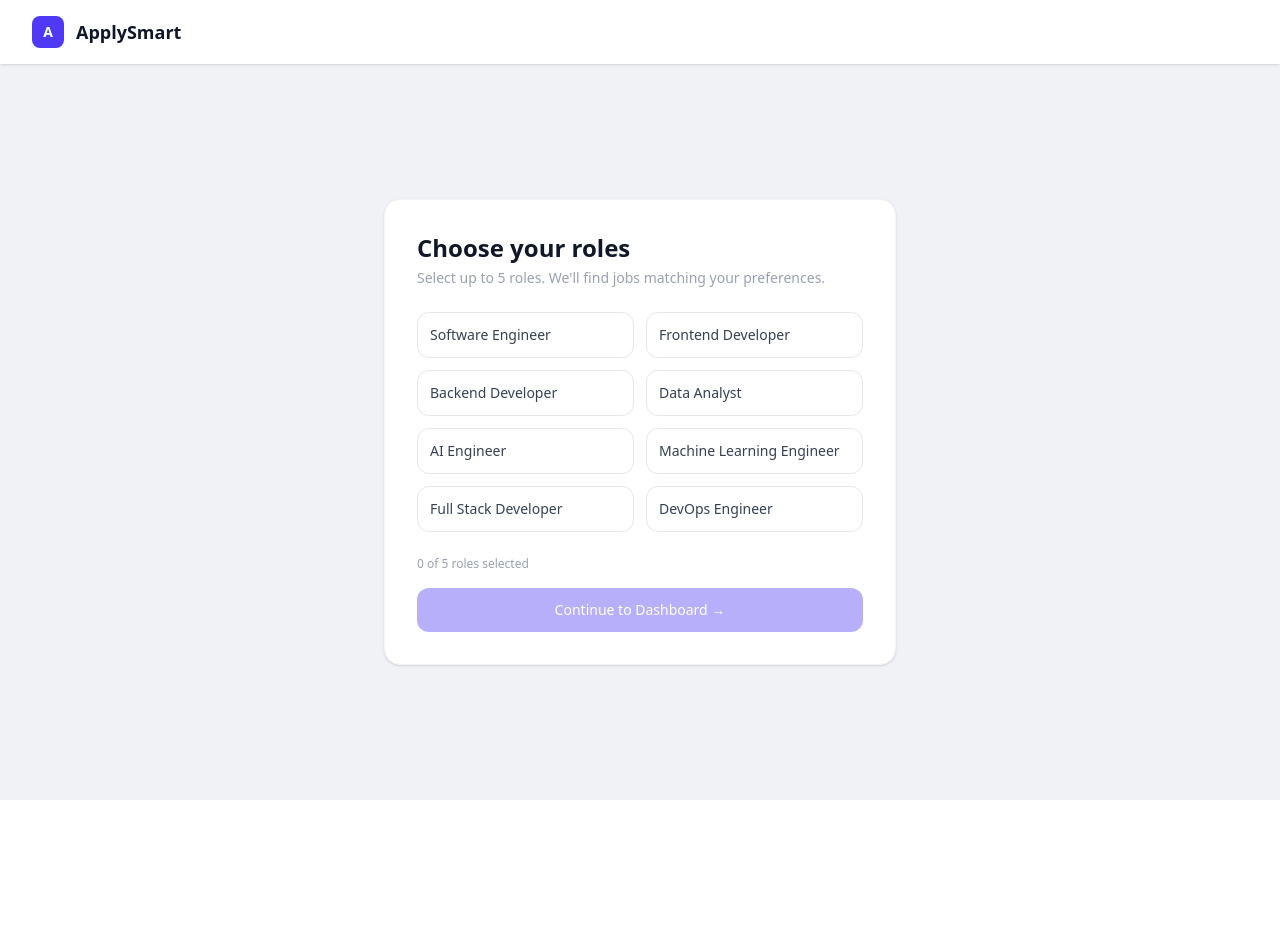
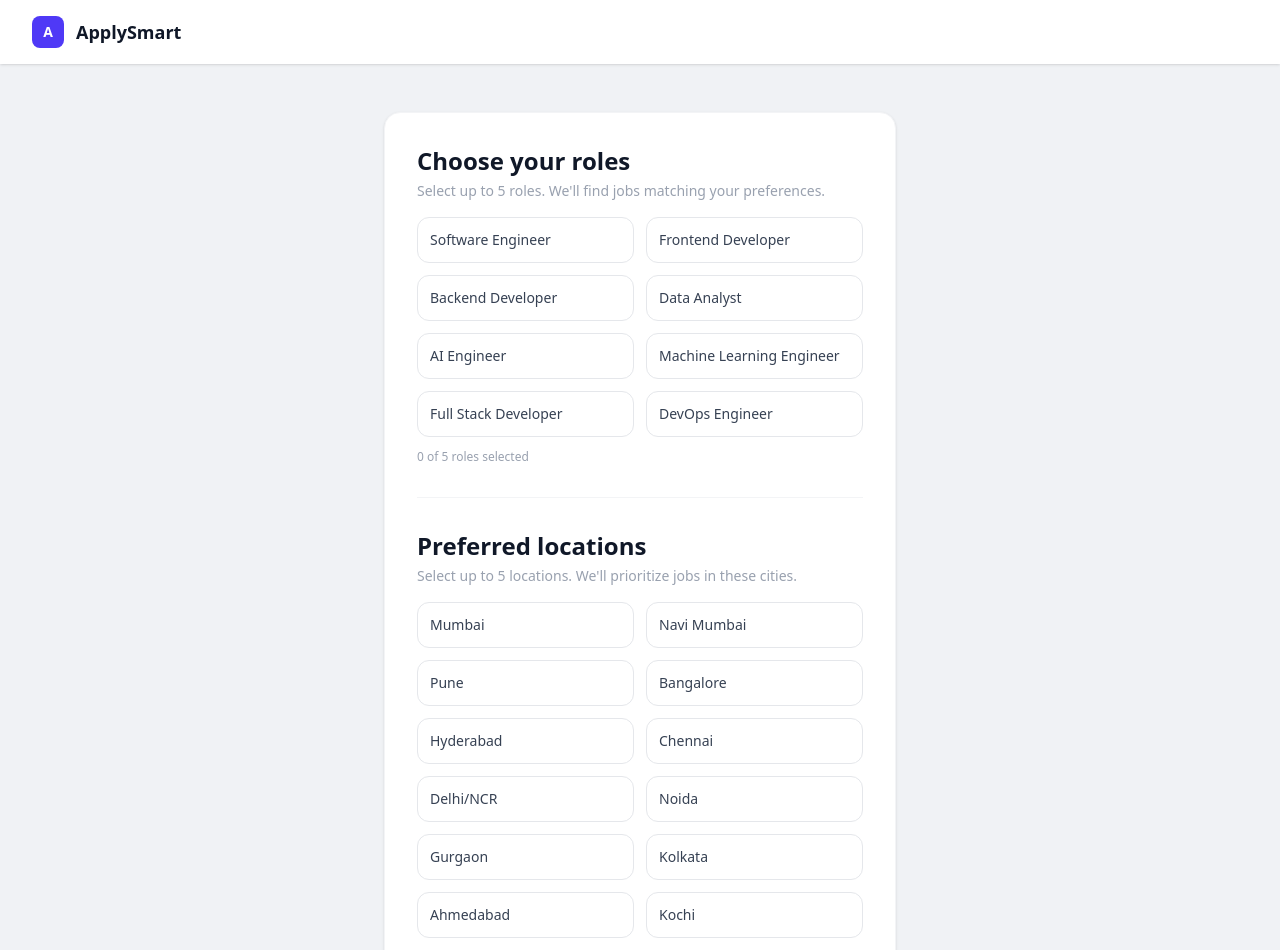
Before and after one commit to parth7547/applysmart-app, a Next.js app: page /preferences in a window 1280 px wide. Shown: the top 950 px of the page. Before the commit the page ends 800 px from the top, so only its background shows below. Built offline with nearby package versions, Linux system fonts and the light colour scheme; no server answers.

Commit message:
feat: location preference, experience filter, search, refresh button

```diff
--- a/app/api/jobs/route.ts
+++ b/app/api/jobs/route.ts
@@ -12,19 +12,19 @@ export async function GET(request: Request) {
   const email = searchParams.get("email")
 
   let roles: string[] = []
+  let locations: string[] = []
   let swipedJobs: string[] = []
 
   if (email) {
 
     const { data } = await supabase
       .from("user_preferences")
-      .select("roles")
+      .select("roles, locations")
       .eq("user_email", email)
       .single()
 
-    if (data?.roles) {
-      roles = data.roles
-    }
+    if (data?.roles) roles = data.roles
+    if (data?.locations) locations = data.locations
 
     const { data: swipeData } = await supabase
       .from("swipes")
@@ -36,21 +36,19 @@ export async function GET(request: Request) {
     }
   }
 
-  if (roles.length === 0) {
-    roles = ["Software Engineer"]
-  }
+  if (roles.length === 0) roles = ["Software Engineer"]
+  if (locations.length === 0) locations = ["India"]
 
   let allJobs: any[] = []
 
   for (const role of roles) {
+    for (const location of locations) {
 
-    const query = `${role} fresher india`
+      const query = `${role} fresher ${location}`
 
       const response = await fetch(
         `https://serpapi.com/search.json?engine=google_jobs&q=${encodeURIComponent(query)}&hl=en&gl=in&api_key=${process.env.SERPAPI_KEY}`,
-      {
-        next: { revalidate: 3600 }
-      }
+        { next: { revalidate: 3600 } }
       )
 
       const json = await response.json()
@@ -66,6 +64,7 @@ export async function GET(request: Request) {
 
       allJobs = [...allJobs, ...jobs]
     }
+  }
 
   // remove jobs already swiped
   const filteredJobs = allJobs.filter(
@@ -77,5 +76,5 @@ export async function GET(request: Request) {
     new Map(filteredJobs.map(job => [job.title, job])).values()
   )
 
-  return NextResponse.json(uniqueJobs.slice(0, 15))
+  return NextResponse.json(uniqueJobs.slice(0, 20))
 }
--- a/app/dashboard/page.tsx
+++ b/app/dashboard/page.tsx
@@ -164,7 +164,7 @@ export default function Dashboard() {
         </div>
 
         {/* Center — Swipe Card */}
-        <div className="flex-1 flex flex-col items-center justify-center">
+        <div className="flex-1 flex flex-col items-center justify-start pt-2">
           <SwipeCard
             session={session}
             incrementApplied={() => setAppliedCount(prev => prev + 1)}
@@ -228,16 +228,17 @@ function SwipeCard({
 }: any) {
 
   const [jobs, setJobs] = useState<any[]>([])
+  const [filteredJobs, setFilteredJobs] = useState<any[]>([])
   const [jobIndex, setJobIndex] = useState(0)
   const [showDetails, setShowDetails] = useState(false)
   const [loading, setLoading] = useState(true)
   const [dragDirection, setDragDirection] = useState<"left" | "right" | null>(null)
-
-  useEffect(() => {
-
-    if (!session?.user?.email) return
+  const [searchQuery, setSearchQuery] = useState("")
+  const [experienceFilter, setExperienceFilter] = useState<"All" | "Fresher" | "Internship" | "Full Time">("All")
 
   const fetchJobs = async () => {
+    setLoading(true)
+    setJobIndex(0)
     try {
       const res = await fetch(`/api/jobs?email=${session.user.email}`)
       const data = await res.json()
@@ -249,25 +250,104 @@ function SwipeCard({
     }
   }
 
+  useEffect(() => {
+    if (!session?.user?.email) return
     fetchJobs()
-
   }, [session?.user?.email])
 
+  // Filter jobs whenever search or experience filter changes
+  useEffect(() => {
+    let result = [...jobs]
+
+    if (searchQuery.trim() !== "") {
+      const words = searchQuery.toLowerCase().split(" ").filter(Boolean)
+      result = result.filter(job => {
+        const text = `${job.title} ${job.company} ${job.location} ${job.description}`.toLowerCase()
+        return words.every(word => text.includes(word))
+      })
+    }
+
+    if (experienceFilter !== "All") {
+      result = result.filter(job => {
+        const text = (job.title + " " + job.description).toLowerCase()
+        if (experienceFilter === "Internship") return text.includes("intern")
+        if (experienceFilter === "Fresher") return text.includes("fresher") || text.includes("entry level") || text.includes("entry-level") || text.includes("graduate")
+        if (experienceFilter === "Full Time") return !text.includes("intern")
+        return true
+      })
+    }
+
+    setFilteredJobs(result)
+    setJobIndex(0)
+  }, [jobs, searchQuery, experienceFilter])
+
   if (loading) return (
-    <div className="flex flex-col items-center gap-3 text-gray-400">
+    <div className="flex flex-col items-center gap-3 text-gray-400 mt-20">
       <div className="w-10 h-10 border-4 border-indigo-200 border-t-indigo-600 rounded-full animate-spin"></div>
       <p className="text-sm">Finding jobs for you...</p>
     </div>
   )
 
-  if (!jobs.length) return <p className="text-gray-500 text-sm">No jobs found.</p>
+  if (!jobs.length) return <p className="text-gray-500 text-sm mt-20">No jobs found.</p>
 
-  if (jobIndex >= jobs.length) {
   return (
-      <div className="flex flex-col items-center justify-center gap-4 text-center">
+    <div className="flex flex-col items-center w-full max-w-xl">
+
+      {/* Search Bar */}
+      <div className="w-full mb-3">
+        <input
+          type="text"
+          placeholder="Search by title, company or location..."
+          value={searchQuery}
+          onChange={e => setSearchQuery(e.target.value)}
+          className="w-full px-4 py-2.5 rounded-xl border border-gray-200 bg-white text-sm text-gray-700 focus:outline-none focus:ring-2 focus:ring-indigo-300"
+        />
+      </div>
+
+      {/* Experience Filter + Refresh */}
+      <div className="w-full flex items-center gap-2 mb-4">
+        {(["All", "Fresher", "Internship", "Full Time"] as const).map(type => (
+          <button
+            key={type}
+            onClick={() => setExperienceFilter(type)}
+            className={`px-3 py-1.5 rounded-full text-xs font-medium border transition
+              ${experienceFilter === type
+                ? "bg-indigo-600 text-white border-indigo-600"
+                : "bg-white text-gray-600 border-gray-200 hover:border-indigo-300 hover:text-indigo-600"
+              }`}
+          >
+            {type}
+          </button>
+        ))}
+
+        <button
+          onClick={fetchJobs}
+          className="ml-auto px-3 py-1.5 rounded-full text-xs font-medium border border-gray-200 bg-white text-gray-600 hover:border-indigo-300 hover:text-indigo-600 transition"
+        >
+          🔄 Refresh
+        </button>
+      </div>
+
+      {/* No results after filter */}
+      {filteredJobs.length === 0 && (
+        <div className="flex flex-col items-center gap-3 text-center mt-10">
+          <p className="text-3xl">🔍</p>
+          <p className="text-gray-500 text-sm">No jobs match your search or filter.</p>
+          <button
+            onClick={() => { setSearchQuery(""); setExperienceFilter("All") }}
+            className="px-4 py-2 bg-indigo-600 text-white text-sm rounded-lg hover:bg-indigo-700"
+          >
+            Clear Filters
+          </button>
+        </div>
+      )}
+
+      {/* All caught up */}
+      {filteredJobs.length > 0 && jobIndex >= filteredJobs.length && (
+        <div className="flex flex-col items-center justify-center gap-4 text-center mt-10">
           <p className="text-5xl">🎉</p>
           <h2 className="text-xl font-bold text-gray-800">You're all caught up!</h2>
-        <p className="text-gray-400 text-sm">No more jobs to review right now. Check back later.</p>
+          <p className="text-gray-400 text-sm">No more jobs to review right now.</p>
           <button
             onClick={() => setJobIndex(0)}
             className="px-5 py-2 bg-indigo-600 text-white rounded-lg hover:bg-indigo-700 text-sm"
@@ -275,10 +355,11 @@ function SwipeCard({
             Start Over
           </button>
         </div>
-    )
-  }
+      )}
 
-  const job = jobs[jobIndex]
+      {/* Job Card */}
+      {filteredJobs.length > 0 && jobIndex < filteredJobs.length && (() => {
+        const job = filteredJobs[jobIndex]
         const defaultTags = ["Fresher", "Full Time"]
         const tags = job.tags?.length ? job.tags : defaultTags
 
@@ -303,8 +384,7 @@ function SwipeCard({
         }
 
         return (
-    <div className="flex flex-col items-center w-full max-w-xl">
-
+          <>
             <motion.div
               key={jobIndex}
               drag="x"
@@ -325,8 +405,6 @@ function SwipeCard({
                 ${!dragDirection ? "bg-white" : ""}
               `}
             >
-
-        {/* Card Header with background image */}
               <div className="h-36 relative overflow-hidden">
                 <img
                   src={`https://picsum.photos/seed/${jobIndex + 1}/600/200`}
@@ -351,7 +429,6 @@ function SwipeCard({
               </div>
 
               <div className="p-6">
-
                 <h3 className="text-xl font-bold text-gray-900 leading-tight">{job.title}</h3>
                 <p className="text-indigo-600 font-medium text-sm mt-1">{job.company}</p>
 
@@ -383,7 +460,6 @@ function SwipeCard({
                     {job.description}
                   </p>
                 </div>
-
               </div>
             </motion.div>
 
@@ -483,6 +559,9 @@ function SwipeCard({
                 </div>
               </div>
             )}
+          </>
+        )
+      })()}
 
     </div>
   )
--- a/app/preferences/page.tsx
+++ b/app/preferences/page.tsx
@@ -11,6 +11,7 @@ export default function Preferences() {
   const router = useRouter()
 
   const [roles, setRoles] = useState<string[]>([])
+  const [locations, setLocations] = useState<string[]>([])
   const [saving, setSaving] = useState(false)
 
   const allRoles = [
@@ -24,11 +25,36 @@ export default function Preferences() {
     "DevOps Engineer"
   ]
 
+  const allLocations = [
+    "Mumbai",
+    "Navi Mumbai",
+    "Pune",
+    "Bangalore",
+    "Hyderabad",
+    "Chennai",
+    "Delhi/NCR",
+    "Noida",
+    "Gurgaon",
+    "Kolkata",
+    "Ahmedabad",
+    "Kochi",
+    "Chandigarh",
+    "Remote"
+  ]
+
   const toggleRole = (role: string) => {
     if (roles.includes(role)) {
       setRoles(roles.filter(r => r !== role))
     } else if (roles.length < 5) {
       setRoles([...roles, role])
+    }
+  }
+
+  const toggleLocation = (location: string) => {
+    if (locations.includes(location)) {
+      setLocations(locations.filter(l => l !== location))
+    } else if (locations.length < 5) {
+      setLocations([...locations, location])
     }
   }
 
@@ -41,12 +67,17 @@ export default function Preferences() {
       return
     }
 
+    if (locations.length === 0) {
+      alert("Please select at least one location")
+      return
+    }
+
     setSaving(true)
 
     const { error } = await supabase
       .from("user_preferences")
       .upsert(
-        { user_email: session.user.email, roles },
+        { user_email: session.user.email, roles, locations },
         { onConflict: "user_email" }
       )
 
@@ -78,15 +109,14 @@ export default function Preferences() {
 
         <div className="bg-white rounded-2xl shadow-sm border border-gray-100 p-8 w-full max-w-lg">
 
-          <div className="mb-6">
+          {/* Roles Section */}
+          <div className="mb-8">
             <h2 className="text-2xl font-bold text-gray-900 mb-1">Choose your roles</h2>
-            <p className="text-sm text-gray-400">
+            <p className="text-sm text-gray-400 mb-4">
               Select up to 5 roles. We'll find jobs matching your preferences.
             </p>
-          </div>
 
-          {/* Role Grid */}
-          <div className="grid grid-cols-2 gap-3 mb-6">
+            <div className="grid grid-cols-2 gap-3 mb-3">
               {allRoles.map(role => (
                 <button
                   key={role}
@@ -103,14 +133,46 @@ export default function Preferences() {
               ))}
             </div>
 
-          {/* Selected count */}
-          <p className="text-xs text-gray-400 mb-4">
+            <p className="text-xs text-gray-400">
               {roles.length} of 5 roles selected
             </p>
+          </div>
+
+          {/* Divider */}
+          <div className="border-t border-gray-100 mb-8" />
+
+          {/* Locations Section */}
+          <div className="mb-8">
+            <h2 className="text-2xl font-bold text-gray-900 mb-1">Preferred locations</h2>
+            <p className="text-sm text-gray-400 mb-4">
+              Select up to 5 locations. We'll prioritize jobs in these cities.
+            </p>
+
+            <div className="grid grid-cols-2 gap-3 mb-3">
+              {allLocations.map(location => (
+                <button
+                  key={location}
+                  onClick={() => toggleLocation(location)}
+                  className={`p-3 rounded-xl text-sm font-medium border transition text-left
+                    ${locations.includes(location)
+                      ? "bg-indigo-600 text-white border-indigo-600"
+                      : "bg-white text-gray-700 border-gray-200 hover:border-indigo-300 hover:text-indigo-600"
+                    }`}
+                >
+                  {locations.includes(location) && <span className="mr-2">✓</span>}
+                  {location}
+                </button>
+              ))}
+            </div>
+
+            <p className="text-xs text-gray-400">
+              {locations.length} of 5 locations selected
+            </p>
+          </div>
 
           <button
             onClick={savePreferences}
-            disabled={saving || roles.length === 0}
+            disabled={saving || roles.length === 0 || locations.length === 0}
             className="w-full py-3 bg-indigo-600 text-white rounded-xl text-sm font-medium hover:bg-indigo-700 transition disabled:opacity-40 disabled:cursor-not-allowed"
           >
             {saving ? "Saving..." : "Continue to Dashboard →"}
```
Lines whose indentation alone changed are shown as unchanged.
